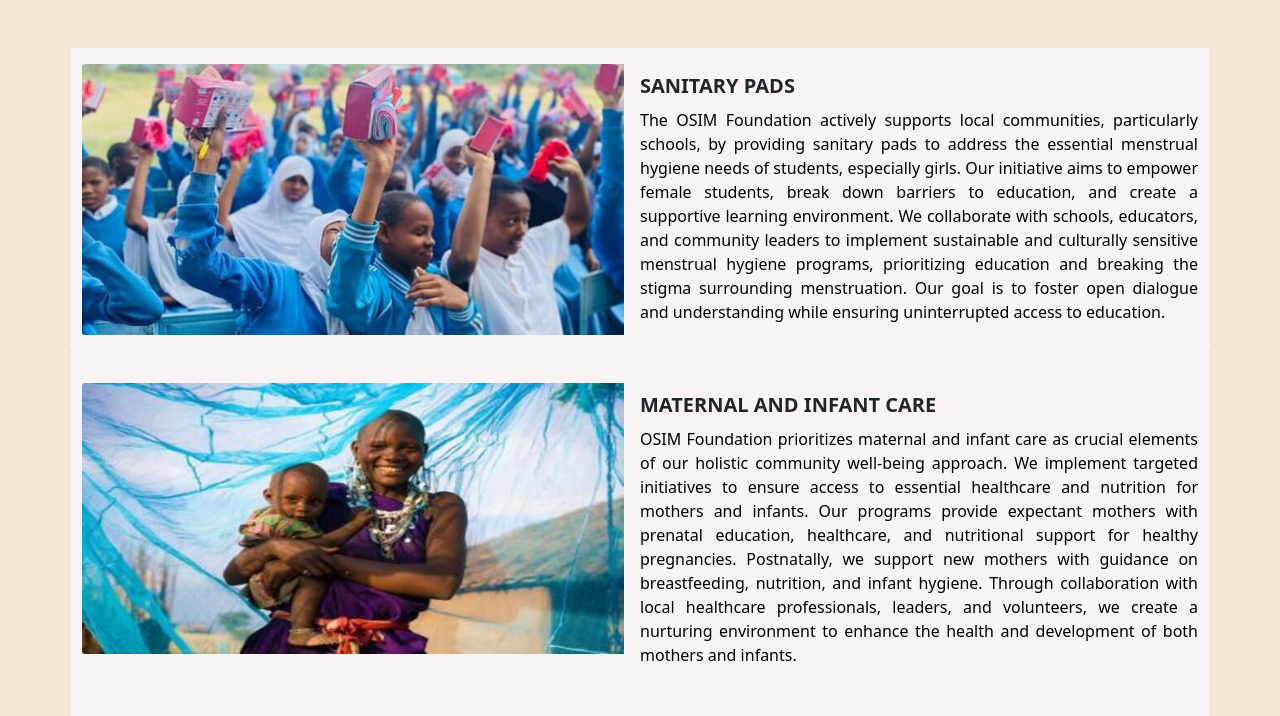
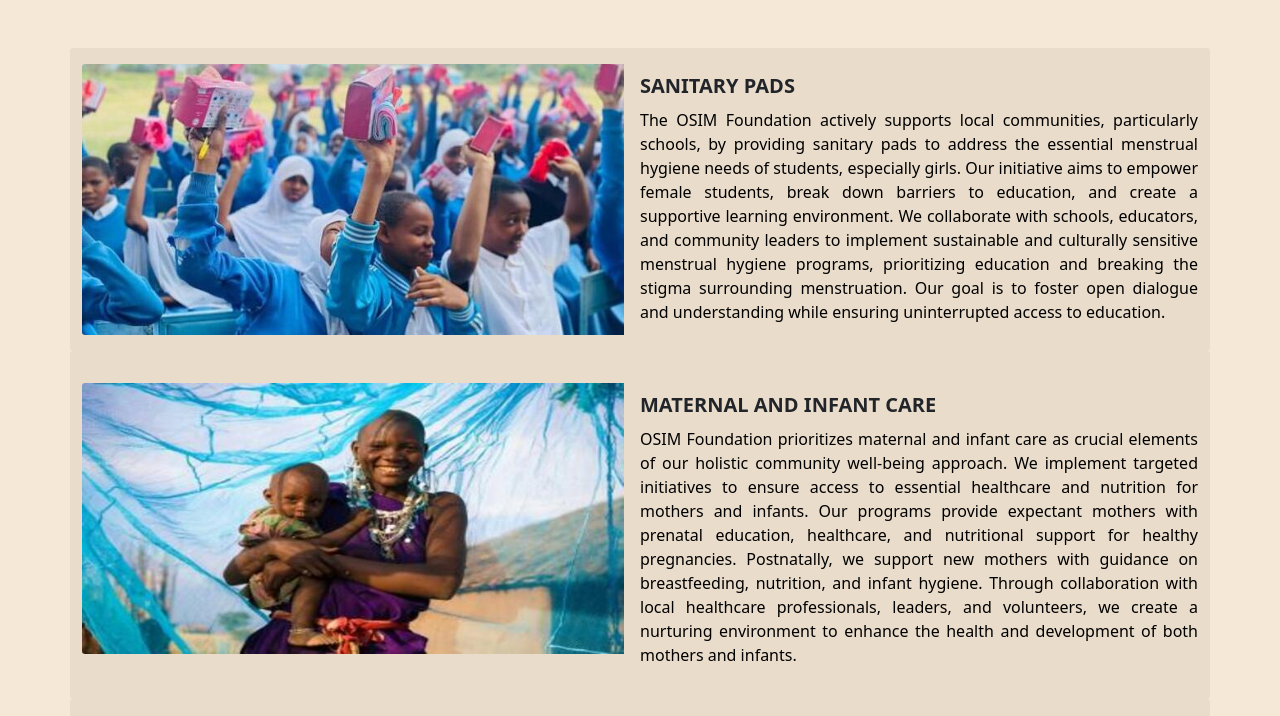
Before and after one commit to aska0907/OsimF, a website: page src/project.html in a window 1280 px wide. Shown: the part 384-1100 px from the top of the page. Drawn offline with nearby package versions, Linux system fonts and the light colour scheme.

Commit message:
second commit

```diff
--- a/src/project.html
+++ b/src/project.html
@@ -26,7 +26,7 @@
         padding-top: 2em;
         padding-bottom: 2em;
         border-radius: .2em;
-        background-color: rgb(250, 243, 243);
+        background-color: rgb(233, 220, 203);
 
     }
     .cards1{
@@ -34,7 +34,7 @@
         padding-top: 1em;
         padding-bottom: 1em;
         border-radius: .2em;
-        background-color: rgb(250, 243, 243);
+        background-color: rgb(233, 220, 203);
 
     }
 
```
